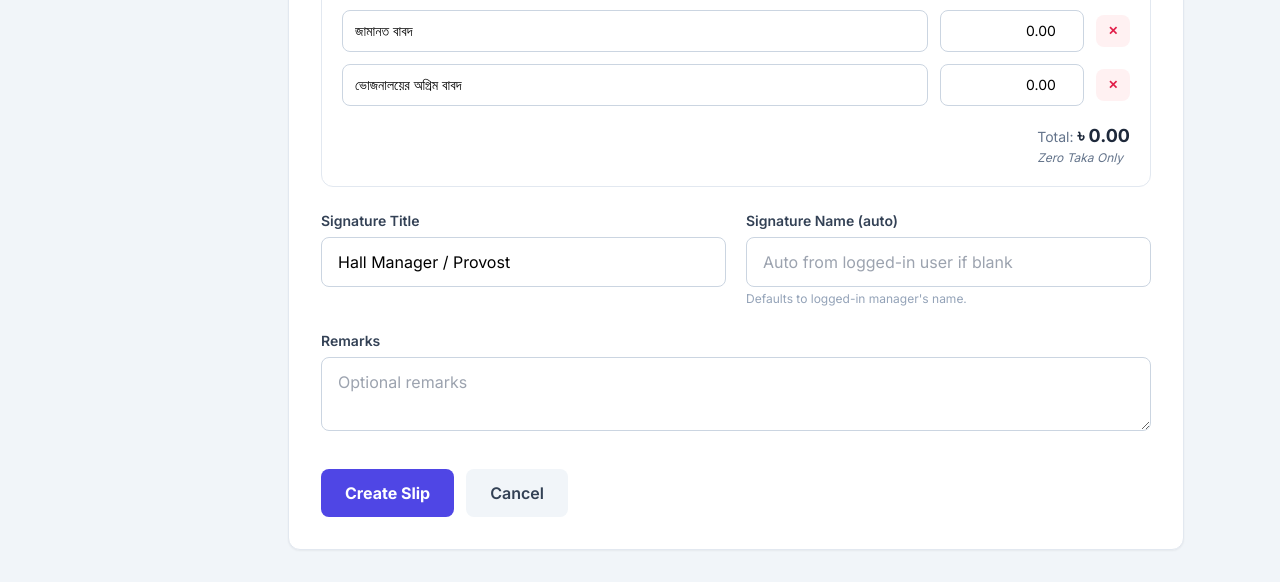
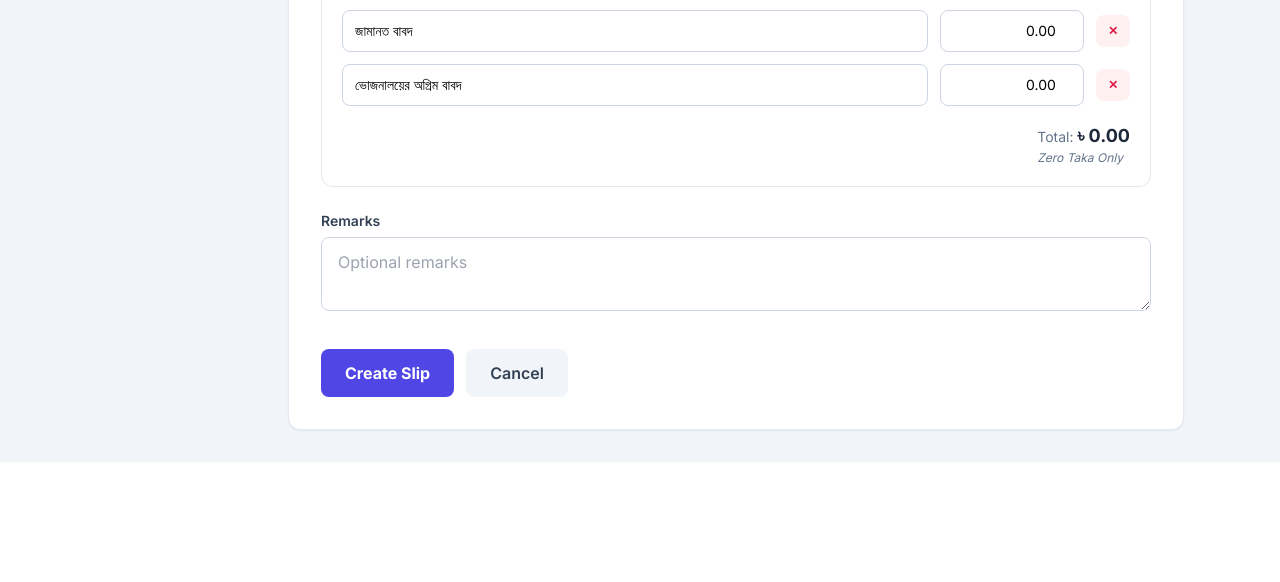
Before and after one commit to mostofa62/sam-cu, a Django app: page /slips/create/ in a window 1280 px wide. Shown: the part 844-1426 px from the top of the page. After the commit the page ends 1306 px from the top, so only its background shows below. Run offline with Django 5.2, Linux system fonts and the light colour scheme; the visitor is signed in with stand-in values (Sample User, id 1); data that the repository does not hold is empty.

Commit message:
slip signature fixed

```diff
--- a/slips/forms.py
+++ b/slips/forms.py
@@ -30,14 +30,19 @@ class SlipForm(forms.ModelForm):
             'father_name': forms.TextInput(attrs={'class': 'w-full px-4 py-3 rounded-lg border border-slate-300', 'placeholder': "Father's name"}),
             'subject': forms.TextInput(attrs={'class': 'w-full px-4 py-3 rounded-lg border border-slate-300', 'placeholder': 'Subject / Department'}),
             'subject_code': forms.TextInput(attrs={'class': 'w-full px-4 py-3 rounded-lg border border-slate-300', 'placeholder': 'Subject code'}),
-            'signature_name': forms.TextInput(attrs={'class': 'w-full px-4 py-3 rounded-lg border border-slate-300', 'placeholder': 'Auto from logged-in user if blank'}),
-            'signature_title': forms.TextInput(attrs={'class': 'w-full px-4 py-3 rounded-lg border border-slate-300'}),
+            'signature_name': forms.HiddenInput(),
+            'signature_title': forms.HiddenInput(),
             'remarks': forms.Textarea(attrs={'class': 'w-full px-4 py-3 rounded-lg border border-slate-300', 'rows': 2, 'placeholder': 'Optional remarks'}),
         }
 
     def __init__(self, *args, user=None, **kwargs):
         super().__init__(*args, **kwargs)
         self.user = user
+        # Signature left blank for manual signing — hide and make optional
+        self.fields['signature_name'].required = False
+        self.fields['signature_title'].required = False
+        self.fields['signature_name'].initial = ''
+        self.fields['signature_title'].initial = ''
         if user is not None:
             halls = user.visible_halls()
             self.fields['hall'].queryset = halls
--- a/slips/models.py
+++ b/slips/models.py
@@ -57,8 +57,8 @@ class Slip(models.Model):
     # Auto signature: name shown under signature line. Default = issued_by.full_name
     signature_name = models.CharField(max_length=150, blank=True,
                                       help_text='Name printed under signature line')
-    signature_title = models.CharField(max_length=150, blank=True, default='Hall Manager / Provost',
-                                       help_text='Title under signature')
+    signature_title = models.CharField(max_length=150, blank=True, default='',
+                                       help_text='Title under signature (left blank for manual signature)')
     remarks = models.TextField(blank=True)
 
     created_at = models.DateTimeField(auto_now_add=True)
@@ -137,12 +137,15 @@ class Slip(models.Model):
                             self.assignment_id = cand.pk
             except Exception:
                 pass
-        # Auto signature name
-        if not self.signature_name and self.issued_by_id:
-            try:
-                self.signature_name = self.issued_by.full_name or str(self.issued_by)
-            except Exception:
-                pass
+        # Signature left blank for manual signing — no auto-fill
+        if self.signature_name:
+            self.signature_name = self.signature_name.strip()
+        else:
+            self.signature_name = ''
+        if self.signature_title:
+            self.signature_title = self.signature_title.strip()
+        else:
+            self.signature_title = ''
         # Keep total_in_words in sync when total_amount is set directly
         if self.total_amount is not None:
             self.total_in_words = amount_to_words(self.total_amount)
--- a/slips/views.py
+++ b/slips/views.py
@@ -278,8 +278,9 @@ def _create_slip_with_items(form, items_data, user, assignment=None):
                 slip.seat_label_snapshot = slip.seat.full_label
             except Exception:
                 slip.seat_label_snapshot = slip.seat.seat_label
-        if not slip.signature_name and user:
-            slip.signature_name = user.full_name or str(user)
+        # Leave signature blank for manual signing — no auto-fill
+        slip.signature_name = ''
+        slip.signature_title = ''
         # Auto-populate Bengali names from Student table
         if slip.student_id and (not slip.student_name_bn or not slip.father_name_bn):
             stu = Student.objects.filter(student_id=slip.student_id).first()
@@ -647,8 +648,9 @@ def slip_create_for_release(request):
                 slip = form.save(commit=False)
                 slip.slip_type = SlipType.RELEASE
                 slip.issued_by = request.user
-                if not slip.signature_name and request.user:
-                    slip.signature_name = request.user.full_name or str(request.user)
+                # Leave signature blank for manual signing
+                slip.signature_name = ''
+                slip.signature_title = ''
                 # Auto-populate remarks with release reason
                 if not slip.remarks and _tmp_sid2:
                     released_ass2 = SeatAssignment.objects.filter(
--- a/templates/slips/detail.html
+++ b/templates/slips/detail.html
@@ -49,9 +49,9 @@
                 <div class="border-t border-slate-800 w-40 mx-auto pt-1 text-xs font-semibold">Student Signature</div>
             </div>
             <div class="text-center">
-                <div class="h-12 flex items-end justify-center pb-1 text-sm font-handwriting italic">{{ slip.signature_name }}</div>
-                <div class="border-t border-slate-800 w-48 mx-auto pt-1 text-xs font-semibold">{{ slip.signature_title }}</div>
-                <div class="text-[11px] text-slate-500">{{ slip.signature_name }}</div>
+                <div class="h-12 flex items-end justify-center pb-1 text-sm font-handwriting italic">{# slip.signature_name #}</div>
+                <div class="border-t border-slate-800 w-48 mx-auto pt-1 text-xs font-semibold">{# slip.signature_title | default:'Authorized' #} {{ 'Authorized Signature' }}</div>
+                <div class="text-[11px] text-slate-500">{# slip.signature_name #}</div>
             </div>
         </div>
     </div>
--- a/templates/slips/form.html
+++ b/templates/slips/form.html
@@ -100,17 +100,9 @@
                 {% endif %}
             </div>
         </div> -->
-        <div class="grid grid-cols-1 md:grid-cols-2 gap-5">
-            <div>
-                <label class="block text-sm font-semibold text-slate-700 mb-1.5">Signature Title</label>
-                {{ form.signature_title }}
-            </div>
-            <div>
-                <label class="block text-sm font-semibold text-slate-700 mb-1.5">Signature Name (auto)</label>
-                {{ form.signature_name }}
-                <p class="text-xs text-slate-400 mt-1">Defaults to logged-in manager's name.</p>
-            </div>
-        </div>
+        <!-- Signature fields hidden — left blank for manual signature in print -->
+        <input type="hidden" name="signature_title" value="">
+        <input type="hidden" name="signature_name" value="">
         <div>
             <label class="block text-sm font-semibold text-slate-700 mb-1.5">Remarks</label>
             {{ form.remarks }}
```
Also changed, not shown: templates/slips/print.html (+3 -5 lines).
